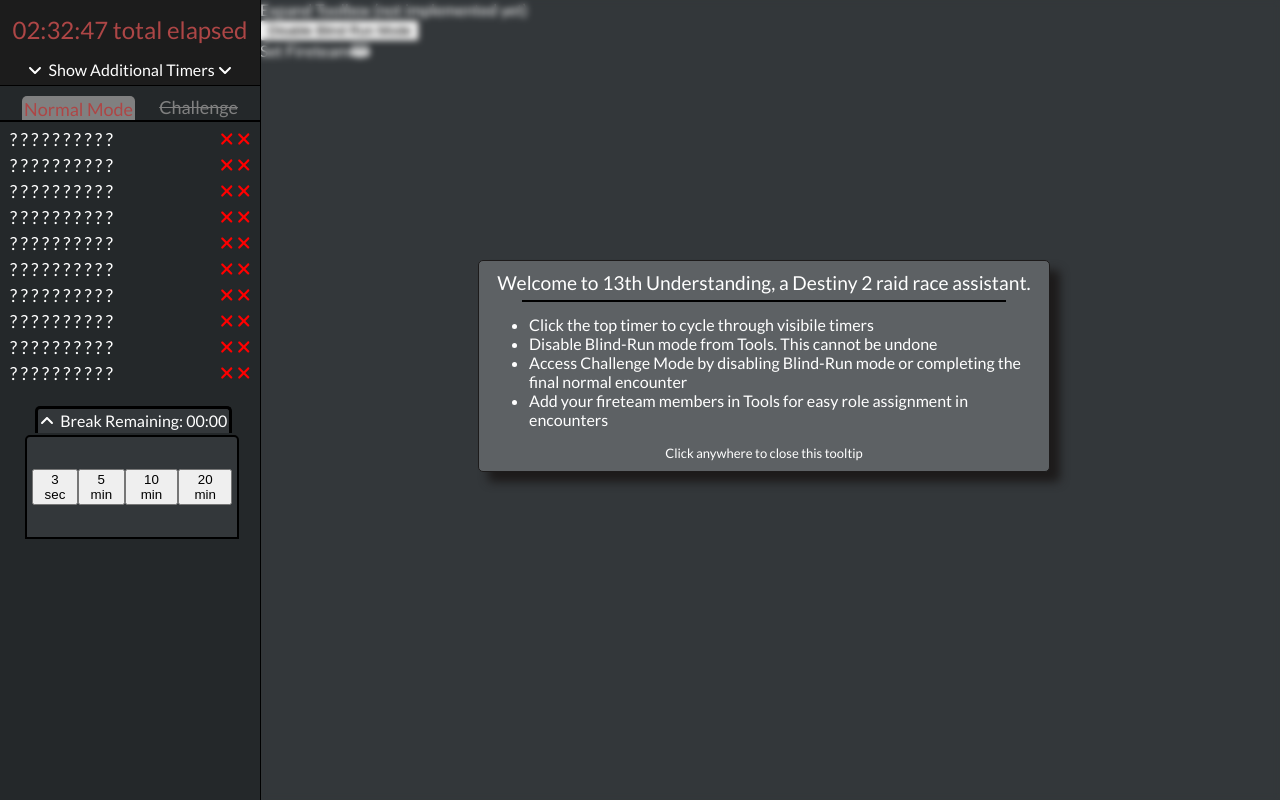
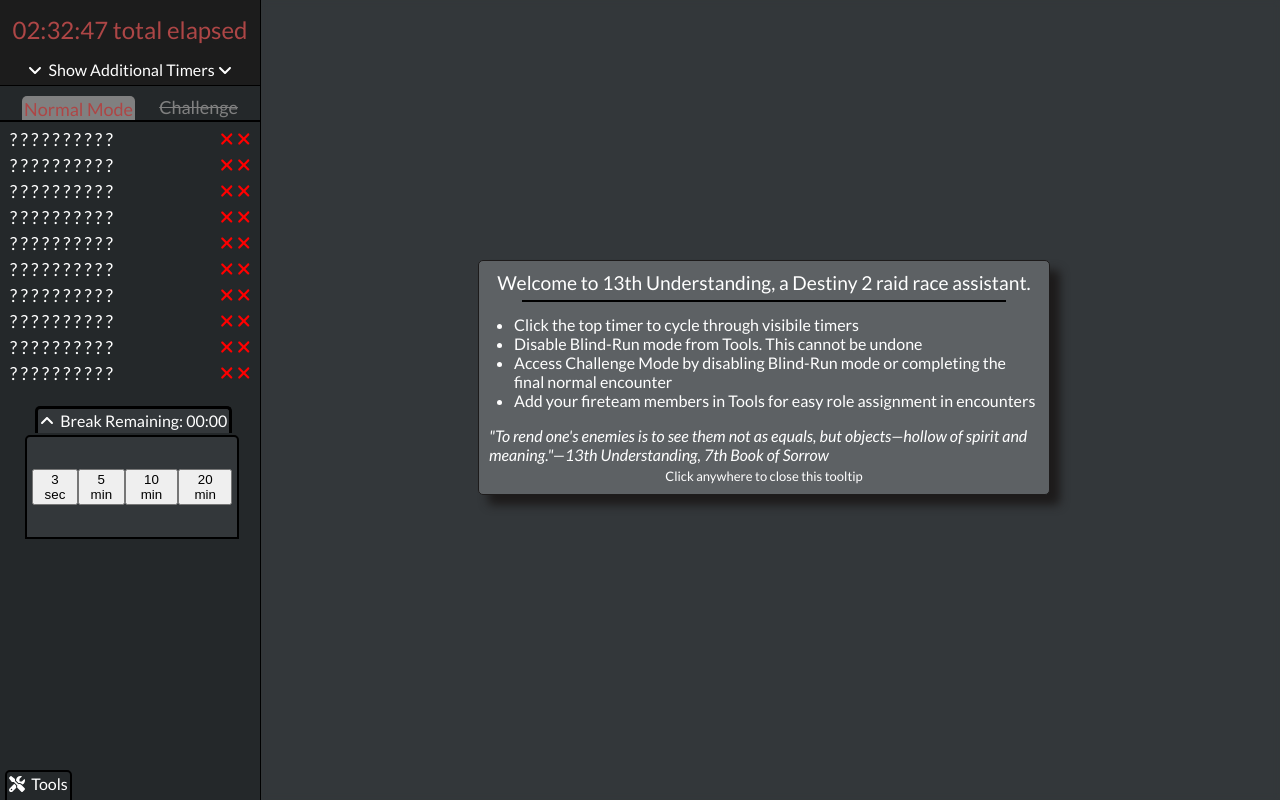
Before and after one commit to dianaroemer/thirteenth-understanding, a React (Create React App) app: page / in a window 1280 px wide. Built offline with nearby package versions, Linux system fonts and the light colour scheme.

Commit message:
Add link to tools, add Tools.js, add quote to WelcomePane

```diff
--- a/src/App.css
+++ b/src/App.css
@@ -7,6 +7,7 @@
   display: flex;
   overflow:show;
 }
+
 
 
 .backgroundTitle{
@@ -20,6 +21,9 @@
   justify-content: center;
   font-size: 100px;
   width: 100%;
+  /* max-width: 10vh; */
+
+  /* overflow: none; */
   bottom: calc(50% - 60px);
   /* top: 0; */
   /* height: 200%; */
@@ -27,6 +31,12 @@
   pointer-events: none;
   z-index: 0;
 }
+
+.error404Page {
+  text-align: center;
+
+}
+
 
 .sideBarNav {
   position: fixed;
@@ -77,12 +87,12 @@
    padding-top: 102px;
    transition: padding-top ease .3s;
    z-index: 1;
-
 }
 
 .appContent.expand{
   padding-top: 152px;
   z-index: 1;
+
 }
 
 .welcomePaneContainer {
@@ -134,6 +144,21 @@
 .welcomePaneContent {
   text-align: start;
   padding-top: 5px;
+}
+
+.toolsLink {
+  position: fixed;
+  bottom: -2px;
+  left: 5px;
+  height: 1.5em;
+  padding: 2px;
+  border: 2px solid black;
+  border-radius: 5px 5px 0  0 ;
+
+  background: #24282a;
+
+
+
 }
 
 @media only screen and (min-width: 769px) {
--- a/src/App.js
+++ b/src/App.js
@@ -1,7 +1,7 @@
 import React, {useEffect, useState} from 'react';
-import {Outlet} from "react-router-dom";
+import {Outlet, useNavigate} from "react-router-dom";
 import { FontAwesomeIcon } from '@fortawesome/react-fontawesome'
-import { faCropSimple, faPeopleGroup  } from '@fortawesome/free-solid-svg-icons';
+import { faPeopleGroup, faScrewdriverWrench  } from '@fortawesome/free-solid-svg-icons';
 
 import './App.css';
 import './Styles/EncounterStyling.css';
@@ -17,6 +17,8 @@ import BreakMenu from './Components/BreakMenu';
 function App() {
 
   const [coffeesImbibed, setCoffeesImbibed] = useState(5);
+
+  const navigate = useNavigate();
 
   const [darkMode, toggleDarkMode] = useState(true);
   function handleDarkModeToggle(e){
@@ -71,6 +73,7 @@ function App() {
   })
   function handleToggleBlindMode(e) {
     e.preventDefault();
+    console.log('here')
     toggleBlindMode(false)
     // console.log(seenEncounters)
     setSeenEncounters({
@@ -311,41 +314,20 @@ function App() {
         setRemainingBreakDuration( () => remainingBreakDuration + duration);
     }
 
-    // (() => console.log(breaks, remainingBreakDuration))();
-
   }
-  // Countdown remainingBreakDuration, once every second, until remainingbreakDuration == 0
-  // useEffect(() => {
-  //   let breakTimer;
-  //   if(remainingBreakDuration > 0){
-  //     breakTimer = setInterval(
-  //       ()=>{setRemainingBreakDuration(()=>remainingBreakDuration - 1)},
-  //       1000)
-  //   }
-  //   return (()=> clearInterval(breakTimer));
-  // }, [remainingBreakDuration])
-
-  // const [breakTimer, setBreakTimer] = useState();
-
+  // This useEffect updates remainingBreakDuration once per second by taking the difference between the expectedBreakDuration and the differential of now (each individual clock tick) and the breakStart, or remainingBreakDuration=(expectedBreakDuration - (now - breakStart)).
   useEffect(() => {
     let breakTimer;
-
     let breakStart = breaks[breaks.length-1].breakStart.getTime();
-
     if(remainingBreakDuration > 0 ){
       breakTimer = setInterval(
           ()=>{
             let now = new Date()
-            // console.log('now', now.getTime())
-            // console.log('breakStart', breakStart)
-            // console.log('The math', Math.floor((now.getTime() - breakStart)/1000));
             setRemainingBreakDuration(() =>
               breaks[breaks.length-1].duration - Math.floor(((now.getTime() - breakStart)/1000)));
           },
           1000)
     };
-
-    // console.log(remainingBreakDuration, breaks)
     return (()=> clearInterval(breakTimer));
   }, [remainingBreakDuration, breaks])
 
@@ -397,11 +379,16 @@ function App() {
           remainingBreakDuration={remainingBreakDuration}
           addBreak={addBreak}/>} */}
 
-      <BreakMenu
-        breaks={breaks}
-        remainingBreakDuration={remainingBreakDuration}
-        addBreak={addBreak}
-        isMobileViewport={isMobileViewport}/>
+        <BreakMenu
+          breaks={breaks}
+          remainingBreakDuration={remainingBreakDuration}
+          addBreak={addBreak}
+          isMobileViewport={isMobileViewport}/>
+
+        <div className='toolsLink' onClick={e => navigate('/tools')}>
+          <FontAwesomeIcon icon={faScrewdriverWrench} style={{color:''}}/>&nbsp;
+          Tools
+        </div>
 
       </div>
 
@@ -416,7 +403,7 @@ function App() {
                 Welcome to 13th Understanding, a Destiny 2 raid race assistant.
               </div>
               <div className='welcomePaneContent'>
-                <ul>
+                <ul style={{paddingLeft: '25px'}}>
                   <li>
                     Click the top timer to cycle through visibile timers
                   </li>
@@ -430,31 +417,36 @@ function App() {
                     Add your fireteam members in Tools for easy role assignment in encounters
                   </li>
                 </ul>
+                <div className='welcomeQuote' style={{paddingBottom: '4px', fontStyle: 'italic'}}>
+                  "To rend one's enemies is to see them not as equals, but objects—hollow of spirit and meaning."—13th Understanding, 7th Book of Sorrow
+                </div>
+
                 <div style={{textAlign: 'center', fontSize: 'small'}}>
                   Click anywhere to close this tooltip
                 </div>
-
               </div>
             </div>
           </div>}
 
-          <Outlet context={[raidStateKF,handleRaidStateUpdate, handleEncounterCompletion]}/>
+          <Outlet context={[raidStateKF,handleRaidStateUpdate, handleEncounterCompletion, handleToggleBlindMode]}/>
 
 
-        {/* <div className='shitGoesHere'>
 
-        </div> */}
-        <div className='toolBox'>
-          Expand Toolbox (not implemented yet)
+
+          <div className='blindModeContainer' style={{display: 'none'}}>
+            <button onClick={e=> handleToggleBlindMode(e)}>
+              Disable Blind Run Mode
+            </button>
+          </div>
+          <div className='fireteamMenuContainer' style={{display: 'none'}}>
+            Set Fireteam
+            <FontAwesomeIcon icon={faPeopleGroup} style={{color:''}}/>
+          </div>
+
 
           {/* <button onClick={e => handleDarkModeToggle(e)}>
             Darkmode Toggle
           </button> */}
-          <div className='blindModeContainer'>
-            <button onClick={e=> handleToggleBlindMode(e)}>
-              Disable Blind Run Mode
-            </button>
-          </div>
           {/*
           <button onClick={e => handleRaidStateUpdate(e, 'kf', 'e2', 'completed', true)}>Test handleRaidStateUpdate completion</button>
           <button onClick={e => handleRaidStateUpdate(e, 'kf', 'e2', 'attempts', (raidStateKF.e2.attempts+1))}>Test handleRaidStateUpdate attemps</button>
@@ -475,23 +467,7 @@ function App() {
           </button>
           <button onClick={e => console.log( breaks,' & ', remainingBreakDuration)}>state check</button> */}
 
-          <div className='fireteamMenuContainer'>
-            Set Fireteam
-          <FontAwesomeIcon icon={faPeopleGroup} style={{color:''}}/>
-          </div>
 
-
-        </div>
-
-        {/* <div className='backgroundTitle'>
-          XIII
-        </div> */}
-
-        {/* {isMobileViewport && <BreakMenu
-          breaks={breaks}
-          remainingBreakDuration={remainingBreakDuration}
-          addBreak={addBreak}/>}
-         */}
 
 
       </div>
--- /dev/null
+++ b/src/Components/Tools.js
@@ -0,0 +1,62 @@
+import React, {useState, useEffect} from 'react';
+import { useOutletContext } from 'react-router-dom';
+import { FontAwesomeIcon } from '@fortawesome/react-fontawesome'
+import { faPeopleGroup } from '@fortawesome/free-solid-svg-icons';
+
+function Tools(props) {
+
+    const [raidStateKF,handleRaidStateUpdate,handleEncounterCompletion,handleToggleBlindMode] = useOutletContext();
+
+    return(
+        <div className='toolsContainer'>
+            {/* I am tools */}
+
+            <div className='blindModeContainer' >
+                <button onClick={e=> handleToggleBlindMode(e)}>
+                Disable Blind Run Mode
+                </button>
+            </div>
+          <div className='fireteamMenuContainer'>
+            Set Fireteam
+            <FontAwesomeIcon icon={faPeopleGroup} style={{color:''}}/>
+          </div>
+          <div>
+            Show Welcome tooltips
+          </div>
+          <div>
+            Demo Mode
+          </div>
+          <div>
+            About
+              <div>
+                Link to my Github
+              </div>
+          </div>
+          <div>
+            Point of Failure Checklist
+          </div>
+          <div>
+            How to Prepare & How to Prepare IRL
+          </div>
+          <div>
+            Recommended Weapons, Armor, and Builds
+          </div>
+          <div>
+            Don't Store localStorage on my machine
+          </div>
+          <div>
+            Reset All Data to default
+          </div>
+          <div>
+            Dark Mode Toggle
+          </div>
+          <div>
+            Site Map
+          </div>
+
+
+        </div>
+    )
+}
+
+export default Tools;
--- a/src/Components/kf/E5.js
+++ b/src/Components/kf/E5.js
@@ -6,11 +6,10 @@ import { faEye, faEyeSlash, faThumbTack } from '@fortawesome/free-solid-svg-icon
 
 function E5() {
 
+    const navigate = useNavigate();
+
     const thisRaid = 'kf';
     const thisEncounter = 'e5'
-
-    const navigate = useNavigate();
-
 
     const [raidStateKF, handleRaidStateUpdate, handleEncounterCompletion] = useOutletContext();
 
--- a/src/index.js
+++ b/src/index.js
@@ -18,6 +18,8 @@ import E8 from './Components/kf/E8';
 import E9 from './Components/kf/E9';
 
 import E1C from './Components/kf/E1C';
+
+import Tools from './Components/Tools';
 
 
 import '.'
@@ -42,6 +44,7 @@ root.render(
 
         <Route path="kf/e1c" element={<E1C />} />
 
+        <Route path="tools" element={<Tools />} />
 
         <Route
           index
@@ -53,9 +56,10 @@ root.render(
 
         <Route path="*"
           element={
-            <main style={{padding: "1rem"}}>
+            <div className="error404Page">
               <p>Are you lost, little light? There's nothing here!</p>
-            </main>
+              <BackgroundTitle />
+            </div>
           }
         />
 
```
